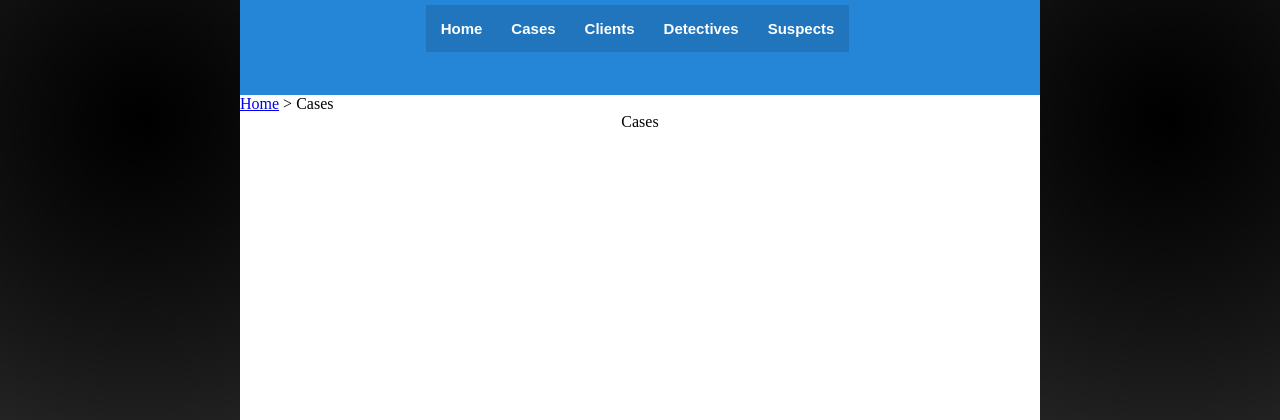
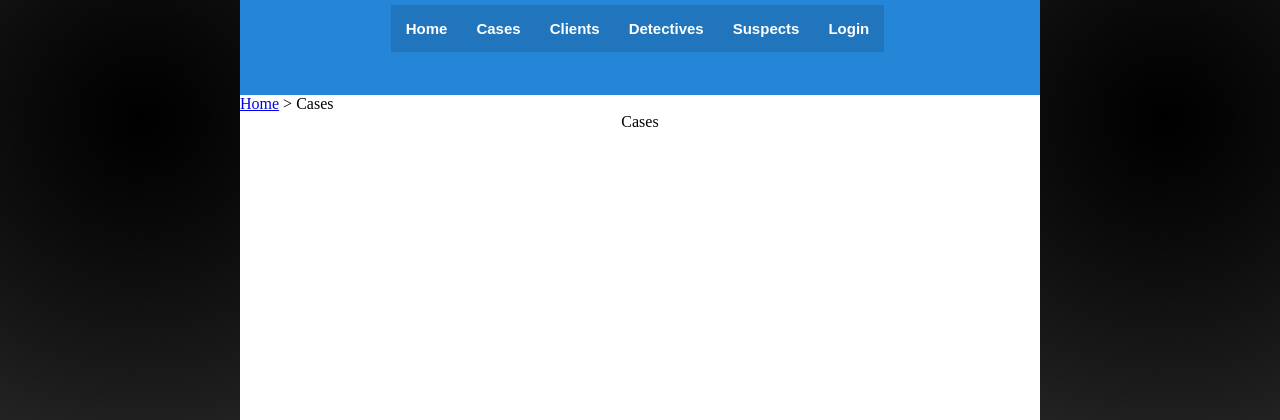
Before and after one commit to xbs1/Espionatge, a Django app: page /cases/ in a window 1280 px wide. Shown: the top 420 px of the page. Run offline with Django 3.2, Linux system fonts and the light colour scheme; data that the repository does not hold is empty.

Commit message:
Added login button on NavBar

```diff
--- a/appEspionatge/templates/base.html
+++ b/appEspionatge/templates/base.html
@@ -14,6 +14,7 @@
 			    <a href="/clients/">Clients</a>
 			    <a href="/detectives/">Detectives</a>
 				<a href="/suspects/">Suspects</a>
+				<a href="/admin/">Login</a>
 		</div>
 
 		<div id="pageSize">
```
